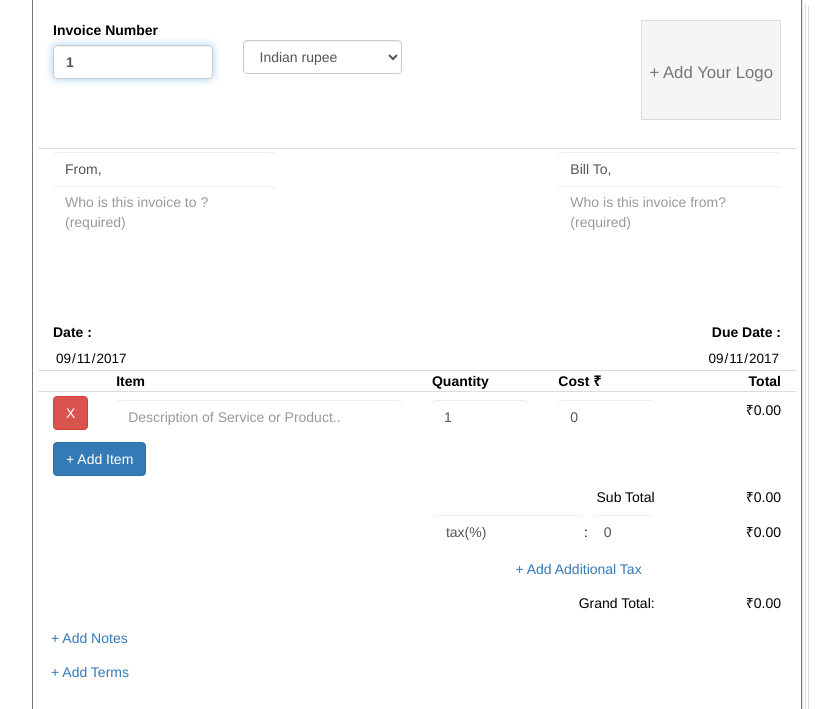
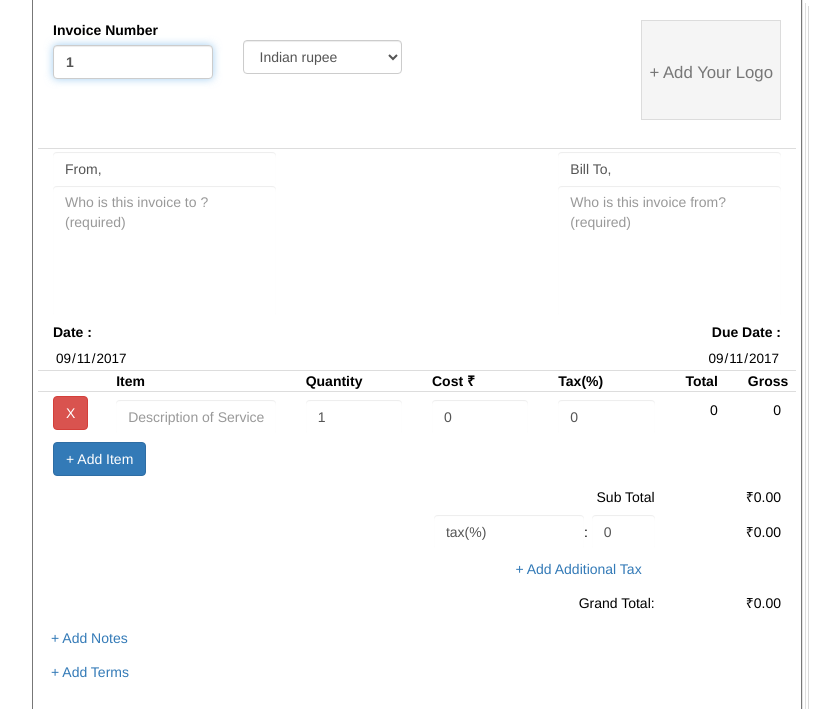
Before and after one commit to ajithkjames/biller, a Django app: page / in a window 1280 px wide. Shown: the part 94-803 px from the top of the page, without its empty margins (208-1048 px from the left). Run offline with Django 3.2, Linux system fonts and the light colour scheme; some libraries are stand-ins or nearby versions.

Commit message:
tax calc

```diff
--- a/invoice/static/app/app.js
+++ b/invoice/static/app/app.js
@@ -1,7 +1,7 @@
 var invoices=angular.module('invoices',  ["angular-autogrow",'720kb.datepicker'])
 
 // The default API base url
-.constant('url', 'http://192.168.1.105:8000')
+.constant('url', 'http://127.0.0.1:8000')
 
 // The default logo for the invoice
 .constant('DEFAULT_LOGO', 'assets/images/logo.jpg')
@@ -22,6 +22,6 @@ var invoices=angular.module('invoices',  ["angular-autogrow",'720kb.datepicker']
   from:'',
   to:'',
   items:[
-    { qty: 1, description: '', cost: 0 }
+    { qty: 1, description: '', cost: 0,net: 0,tax: 0 }
   ]
 })
--- a/invoice/static/app/controller.js
+++ b/invoice/static/app/controller.js
@@ -119,7 +119,7 @@ invoices.controller('InvoiceCtrl', ['$scope','$sce', '$http', 'DEFAULT_INVOICE',
   // Adds an item to the invoice's items
   $scope.addItem = function() {
     localStorage['currencySymbol'] = $scope.currencySymbol;
-      $scope.invoice.items.push({ qty:1, cost:0, description:"",$$hashKey:(0|Math.random()*9e6).toString(36)});
+      $scope.invoice.items.push({ qty:1, cost:0, tax:0, description:"",net:"",$$hashKey:(0|Math.random()*9e6).toString(36)});
 
   }
   $scope.addAdditionalTax=function() {
@@ -213,12 +213,17 @@ invoices.controller('InvoiceCtrl', ['$scope','$sce', '$http', 'DEFAULT_INVOICE',
     $scope.invoice.items.splice($scope.invoice.items.indexOf(item), 1);
   };
 
+  $scope.netItem = function(item) {
+    $scope.invoice.items.splice($scope.invoice.items.indexOf(item), 1);
+  };
   // Calculates the sub total of the invoice
   $scope.invoiceSubTotal = function() {
     localStorage['currencySymbol'] = $scope.currencySymbol;
     var total = 0.00;
     angular.forEach($scope.invoice.items, function(item, key){
       total += (item.qty * item.cost);
+      item.net=(item.qty * item.cost);
+      item.gross=(item.qty * item.cost) - (item.net * item.tax/100);
     });
     $scope.subtotal=total;
     return total;
--- a/invoice/templates/hello.html
+++ b/invoice/templates/hello.html
@@ -151,11 +151,11 @@
                         <td>{{ forloop.counter }}</td>
                         <td>{{item.description}}</td>
                         <td></td>
-                        <td></td>
+                        <td>{{item.tax}}</td>
                         <td>{{item.qty}}</td>
                         <td>{{currency}} {{item.cost}}</td>
-                        <td>{{currency}} {% widthratio item.qty 1 item.cost %}</td>
-                        <td></td>
+                        <td>{{currency}} {{item.net}}</td>
+                        <td>{{currency}} {{item.gross}}</td>
                     </tr>
                     {% endfor %}
                    <tr class="noborder">
--- a/invoice/templates/home.html
+++ b/invoice/templates/home.html
@@ -93,16 +93,18 @@
 			<div id="items" class="items">
 			  <div class="row header">
 			    <div class="col-xs-1">&nbsp;</div>
-			    <div class="col-xs-5">Item</div>
+			    <div class="col-xs-3">Item</div>
 			    <div class="col-xs-2">Quantity</div>
 			    <div class="col-xs-2">Cost [[currencySymbol]]</div>
-			    <div class="col-xs-2 text-right">Total</div>
+			    <div class="col-xs-2">Tax(%)</div>
+			    <div class="col-xs-1 text-right">Total</div>
+			    <div class="col-xs-1 text-right">Gross</div>
 			  </div>
 			  <div class="row invoice-item " ng-repeat="item in invoice.items" ng-animate="'slide-down'">
 			    <div class="col-xs-1 remove-item-container">
 			      <a href ng-hide="printMode" ng-click="removeItem(item)" class="btn btn-danger">X</a>
 			    </div>
-			    <div class="col-xs-5 input-container ">
+			    <div class="col-xs-3 input-container ">
 			      <input ng-model="item.description" placeholder="Description of Service or Product.." class="form-control"" ng-disabled="printMode"/>
 			    </div>
 			    <div class="col-xs-2 input-container">
@@ -111,8 +113,14 @@
 			    <div class="col-xs-2 input-container">
 			      <input type="number" min="0" ng-model="item.cost" value="0.00" ng-required " size="6" placeholder="Cost" class="form-control" ng-disabled="printMode"/>
 			    </div>
-			    <div class="col-xs-2 text-right input-container">
-			      [[item.cost * item.qty | currency: currencySymbol]]
+			    <div class="col-xs-2 input-container">
+			      <input type="number" min="0" ng-model="item.tax" value="1" size="4" ng-required  placeholder="Tax" class="form-control" ng-disabled="printMode"/>
+			    </div>
+			    <div class="col-xs-1 text-right input-container">
+			      [[item.net]]
+			    </div>
+			    <div class="col-xs-1 text-right input-container">
+			      [[item.gross]]
 			    </div>
 			  </div>
 			  <div class="row invoice-item">
```
